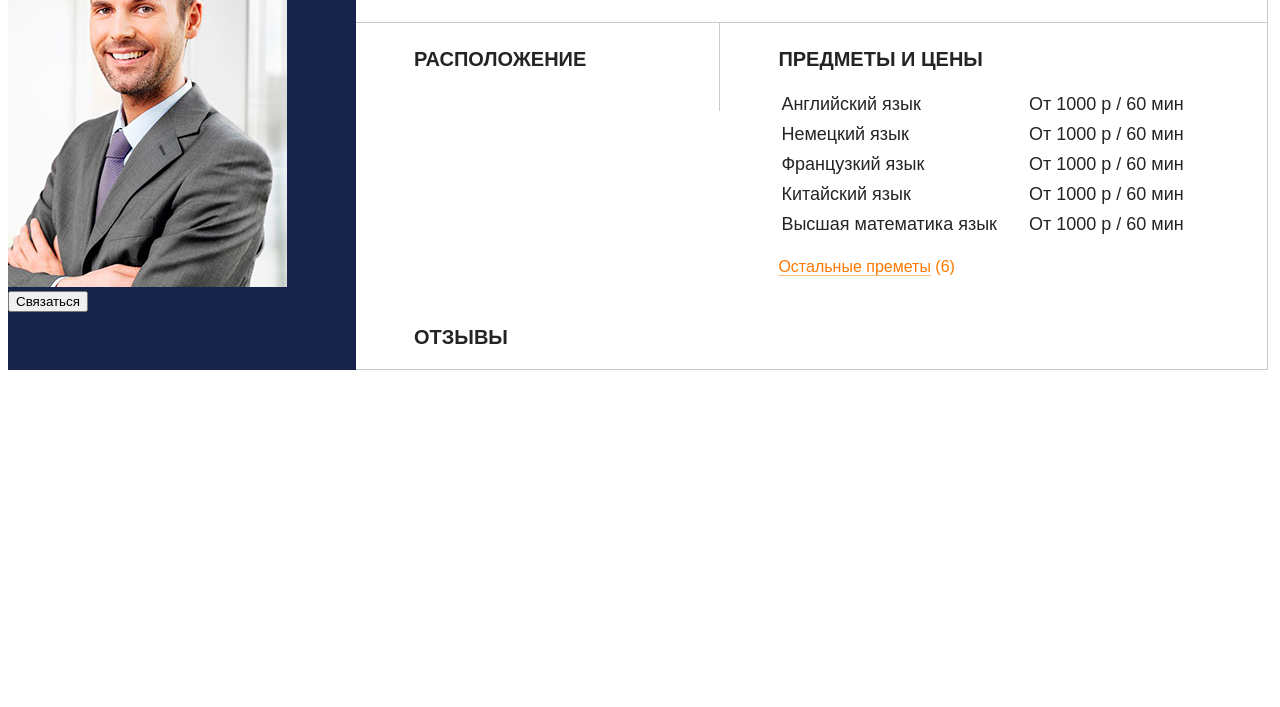
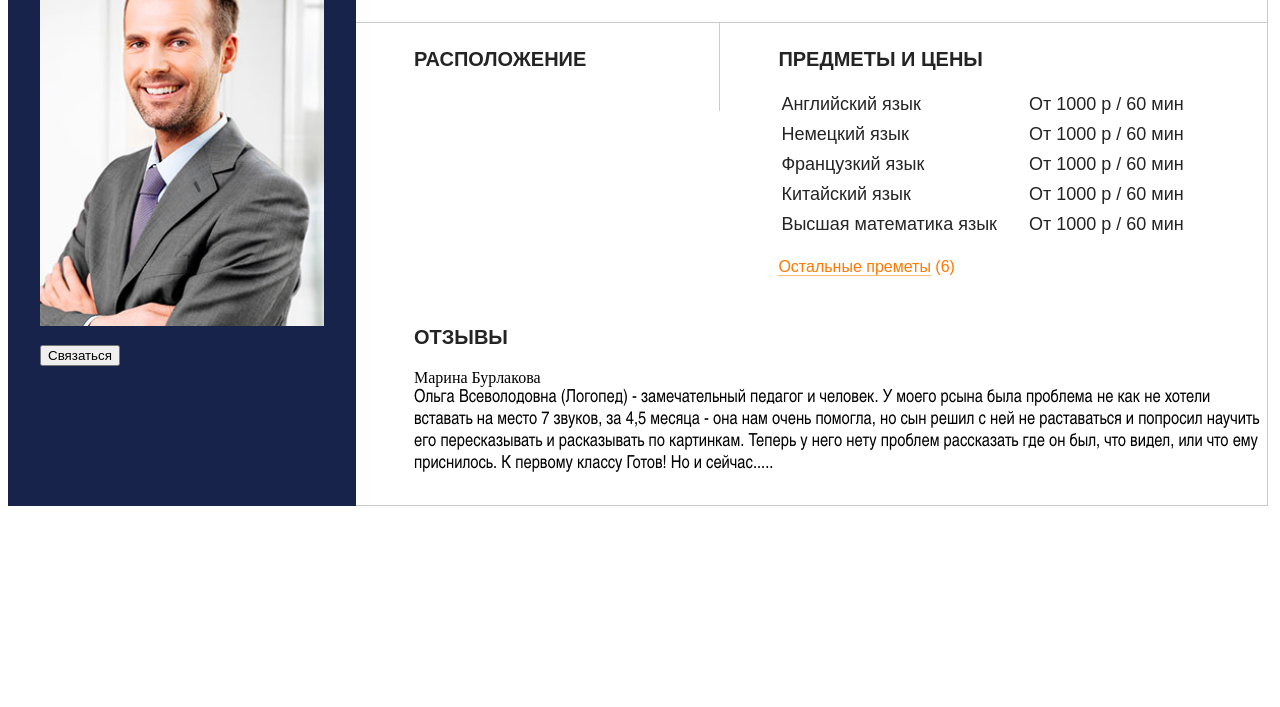
Before and after one commit to person-cart/person-cart.github.io, a website: page index.html in a window 1280 px wide. Shown: the part 93-800 px from the top of the page. Drawn offline with Linux system fonts and the light colour scheme.

Commit message:
create reviews and sidebar

```diff
--- a/index.html
+++ b/index.html
@@ -11,15 +11,22 @@
 
     <div class="b-person-cart">
         <div class="b-person-cart__aside">
+            <div class="b-person-cart__aside-inner">
                 <div class="b-person-cart__person-pic">
                     <img src="src/img/author.jpg" alt="author">
                 </div>
                 <div class="b-person-cart__rating">
+                    <div class="b-person-cart__star"></div>
+                    <div class="b-person-cart__star"></div>
+                    <div class="b-person-cart__star"></div>
+                    <div class="b-person-cart__star"></div>
+                    <div class="b-person-cart__star"></div>
                 </div>
                 <div class="b-person-cart__gifts">
 
                 </div>
                 <button class="b-person-cart__button-join">Связаться</button>
+            </div>
         </div>
         <div class="b-person-cart__content">
             <div class="b-person-cart__person-header">
@@ -65,8 +72,18 @@
                     </a>
                 </div>
             </div>
-            <div class="b-person-cart__reviews">
+            <div class="b-person-cart-reviews">
                 <div class="b-person-cart__sub-title">Отзывы</div>
+                <div class="b-person-cart-reviews__person-name">
+                    Марина Бурлакова
+                </div>
+                <div class="b-person-cart-reviews__comment">
+                    Ольга Всеволодовна (Логопед) - замечательный педагог и человек.
+                    У моего рсына была проблема не как не хотели вставать на место 7 звуков,
+                    за 4,5 месяца - она нам очень помогла, но сын решил с ней не раставаться и попросил
+                    научить его пересказывать и расказывать по картинкам. Теперь у него нету проблем рассказать
+                    где он был, что видел, или что ему приснилось. К первому классу Готов! Но и сейчас.....
+                </div>
             </div>
         </div>
     </div>
--- a/src/less/common/b-person-cart.less
+++ b/src/less/common/b-person-cart.less
@@ -3,6 +3,7 @@
   max-width: 1260px;
 }
 
+/*aside*/
 .b-person-cart__aside{
   position: absolute;
   left: 0;
@@ -12,9 +13,39 @@
   background-color: @color-background-aside;
 }
 
+.b-person-cart__aside-inner{
+  padding: 32px;
+  background-color: @color-background-aside;
+}
+
+.b-person-cart__person-pic{
+  width: 100%;
+  img{
+    width: 100%;
+    max-width: 100%;
+    height: auto;
+  }
+}
+
+.b-person-cart__rating{
+  .clearfix();
+  max-width: 170px;
+  margin: 15px auto 0;
+}
+
+.b-person-cart__star{
+  width: 20%;
+  margin-left: 8px;
+  background-color: gray;
+  &:first-child{
+    margin-left: 0;
+  }
+}
+
 /*content*/
 .b-person-cart__content{
   margin-left: 348px;
+  padding-bottom: 30px;
   border-top: 1px solid @color-border-default;
   border-right: 1px solid @color-border-default;
   border-bottom: 1px solid @color-border-default;
@@ -81,9 +112,14 @@
 }
 
 /*reviews*/
-.b-person-cart__reviews{
+.b-person-cart-reviews{
   padding-top: 30px;
   padding-left: 58px;
+}
+
+.b-person-cart-reviews__comment{
+  font-size: 18px;
+  font-family: "Arial Narrow", Arial, sans-serif;
 }
 
 
```
Also changed, not shown: dist/css/style.css, src/icons/next.svg (added), src/icons/star.svg (added), src/icons/tick%20(4).svg (added), src/icons/иконка вверх.svg (added), src/icons/иконка влево.svg (added), src/icons/иконка вниз.svg (added). Lines whose indentation alone changed are shown as unchanged.
